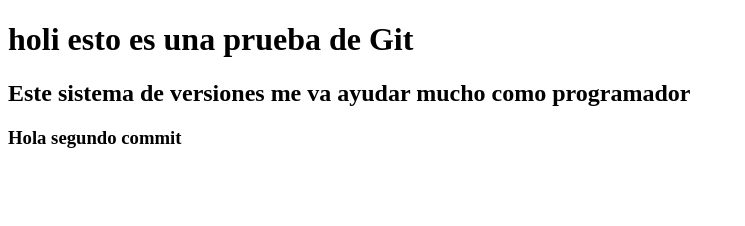
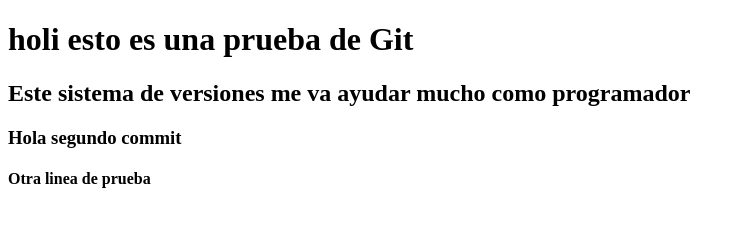
Before and after one commit to Jaykoneko/class-git, a plain HTML site: page index.html in a window 1280 px wide. Shown: the whole page, without its empty margins (0-745 px from the left). Drawn offline with Linux system fonts and the light colour scheme.

Commit message:
Leer actualizacion

```diff
--- a/index.html
+++ b/index.html
@@ -12,6 +12,7 @@
             programador
         </h2>
         <h3> Hola segundo commit</h3>
+        <h4>Otra linea de prueba</h4>
     </body>
 
 </html>
```
